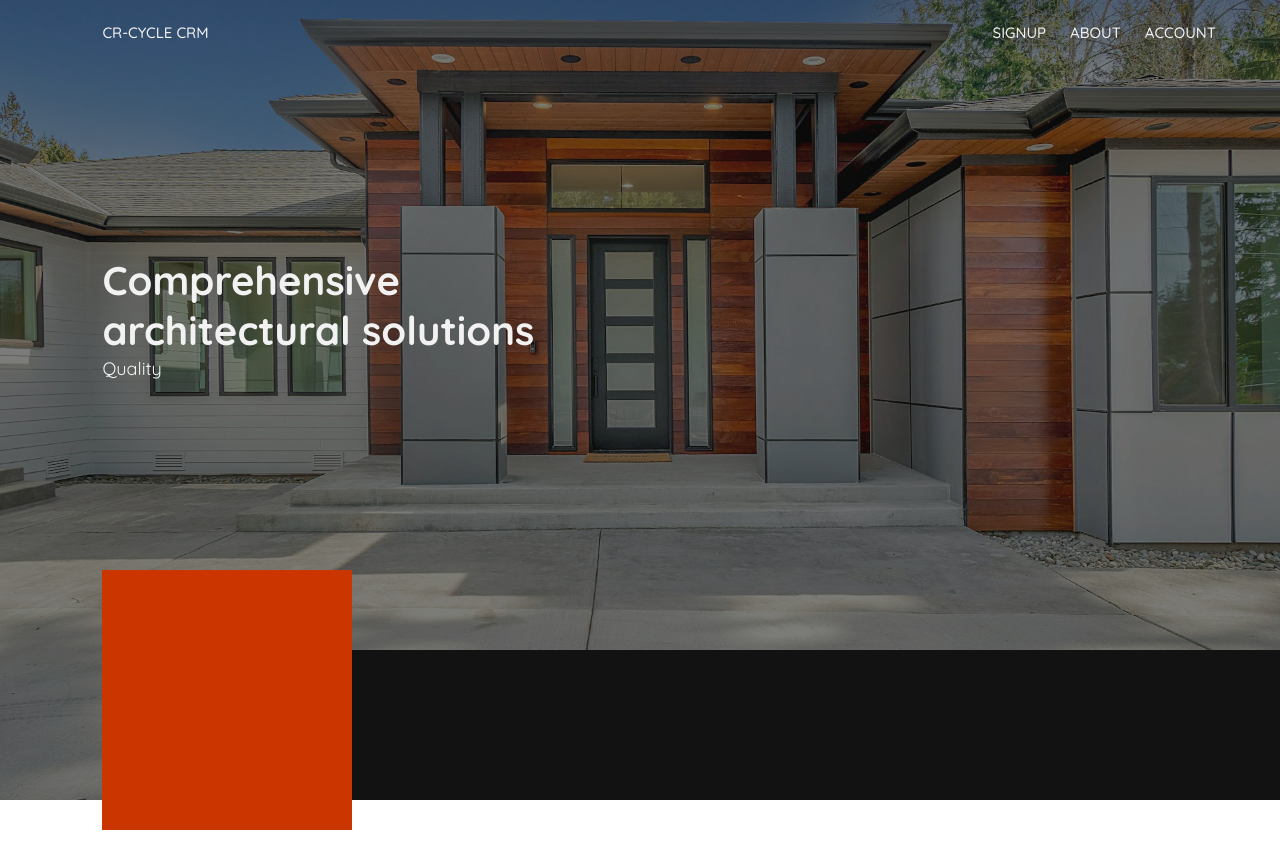
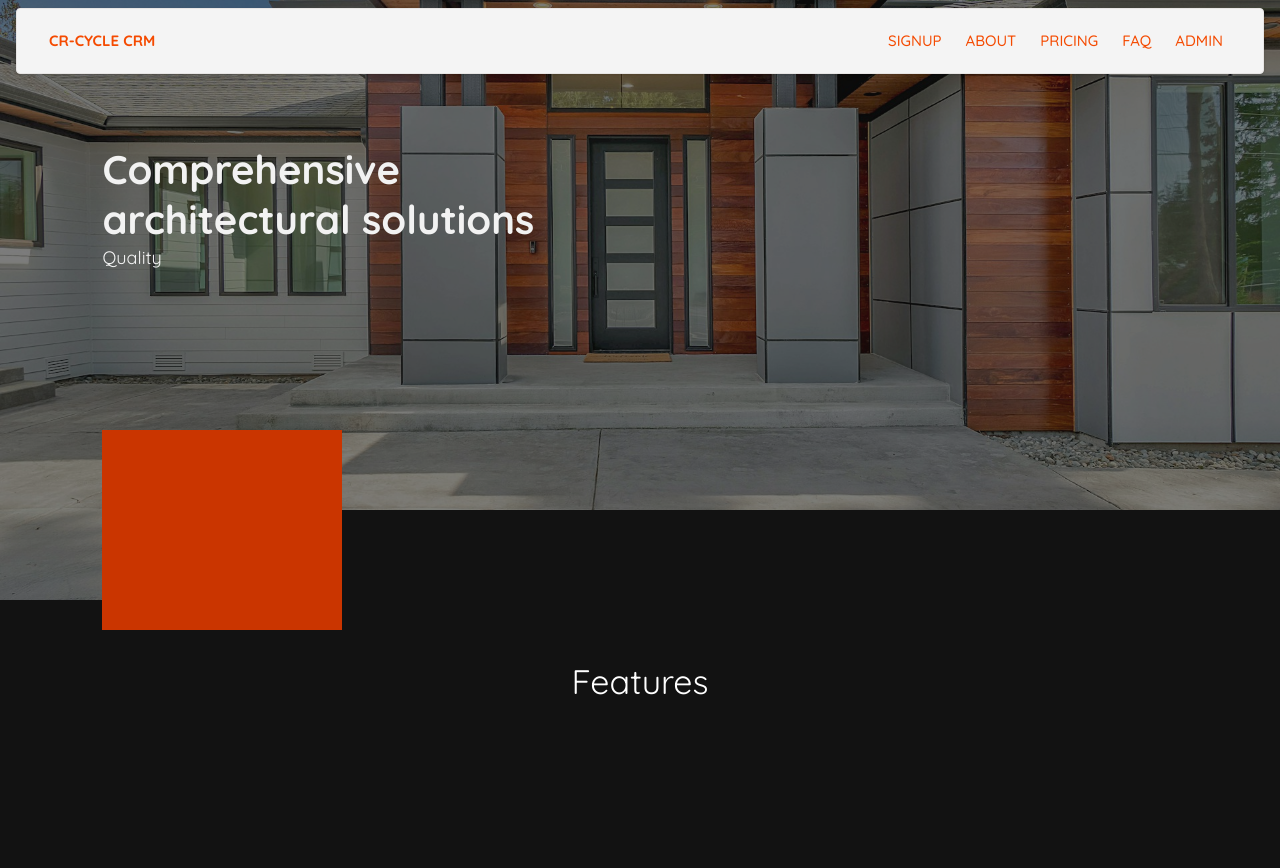
Before and after one commit to Hestia-Arc/cr-cycle-crm, a Next.js app: page / in a window 1280 px wide. Shown: the top 868 px of the page. Before the commit the page ends 830 px from the top, so only its background shows below. Built offline with nearby package versions, Linux system fonts and the light colour scheme.

Commit message:
fix landing page structure

```diff
--- a/package.json
+++ b/package.json
@@ -19,6 +19,7 @@
     "next": "15.1.7",
     "react": "^19.0.0",
     "react-dom": "^19.0.0",
+    "react-error-boundary": "^6.0.0",
     "tailwind-merge": "^3.0.2",
     "tailwindcss-animate": "^1.0.7"
   },
--- /dev/null
+++ b/src/app/(landing)/faq/page.tsx
@@ -0,0 +1,5 @@
+function page() {
+  return <div className="h-[100vh] w-full text-[40px] relative">faq</div>;
+}
+
+export default page;
--- /dev/null
+++ b/src/app/(landing)/layout.tsx
@@ -0,0 +1,15 @@
+import { ReactNode } from "react";
+import MainNavigation from "@/components/MainNavigation";
+
+interface LandingLayoutProps {
+  children: ReactNode;
+}
+
+export default function LandingLayout({ children }: LandingLayoutProps) {
+  return (
+    <div className=" relative ">
+      <MainNavigation />
+      <main className="min-h-screen">{children}</main>
+    </div>
+  );
+}
--- a/src/app/page.tsx
+++ b/src/app/(landing)/page.tsx
@@ -1,19 +1,11 @@
 import Image from "next/image";
-import homeBg from "../assets/crm-bg-home3.jpg";
-import MainNavigation from "../components/MainNavigation";
+import homeBg from "@/assets/crm-bg-home3.jpg";
 
 export default function Home() {
   return (
-    <>
-      <Hero />
-    </>
-  );
-}
-
-// =============== hero
-const Hero = () => {
-  return (
-    <div className="h-screen w-full text-[40px] relative">
+<>
+    {/* // =========== hero section */}
+    <div className=" h-[600px] w-full text-[40px] relative">
       <Image
         src={homeBg}
         alt="App background"
@@ -22,14 +14,13 @@ const Hero = () => {
         layout="responsive"
       />
 
+      {/* overlay */}
       <div className=" absolute top-0 left-0 right-0 bottom-0 bg-[#121212] opacity-55"></div>
 
       {/*  */}
-      <div className=" absolute top-0 left-[8%] right-0 bottom-0 flex flex-col justify-between ">
-        <MainNavigation />
-
+      <div className=" absolute top-0 left-[8%] right-0 bottom-0 pt-36 flex flex-col justify-between ">
         {/*  */}
-        <div className="mb-20">
+        <div className="">
           <h2 className="text-[#f2f2f2] font-bold leading-tight">
             Comprehensive <br /> architectural solutions
           </h2>
@@ -37,13 +28,20 @@ const Hero = () => {
         </div>
 
         {/*  */}
-        <div className="relative h-[150px] bg-[#121212] ">
-          <div className=" h-[260px] w-[250px] absolute top-[-80px] left-0 bg-orange-700"></div>
+        <div className="relative h-[90px] bg-[#121212] ">
+          <div className=" h-[200px] w-[240px] absolute top-[-80px] left-0 bg-orange-700"></div>
         </div>
       </div>
     </div>
+
+
+{/* // ======== features */}
+<div className="h-[500px] px-20 py-14 bg-[#121212] flex justify-center ">
+  <h3 className="text-[#fff] text-[34px]">Features</h3>
+</div>
+</>
   );
-};
+}
 
 // ===========
 
--- a/src/app/auth/page.tsx
+++ b/src/app/auth/page.tsx
@@ -1,8 +1,8 @@
 import React from "react";
-import MainNavigation from "../../components/MainNavigation";
 import Image from "next/image";
 import Bg from "../../assets/texture-bg.png";
 import Bg2 from "../../assets/crm-bg-home2.png";
+import Link from "next/link";
 
 function page() {
   return (
@@ -19,12 +19,12 @@ function page() {
 
       {/*  */}
       <div className=" absolute top-0 left-0 right-0 bottom-0 flex flex-col justify-between ">
-        <div className="pl-24">
-        <MainNavigation />
+        <div className="absolute top-5 left-24 ">
+          <Link href="/" className="text-orange-600 text-[24px] font-bold leading-tight">CR-CYCLE CRM</Link>
         </div>
 
         {/*  */}
-        <div className=" h-[85%] flex ml-24">
+        <div className=" h-[100%] flex ml-24">
           {/* ------ 1 */}
           <div className="flex-1 flex flex-col gap-5 justify-end">
             {/* <div className="">
@@ -45,9 +45,9 @@ function page() {
           </div>
 
           {/* ----- 2 */}
-          <div className=" flex-1  flex flex-col justify-between ">
+          <div className=" flex-1  flex flex-col justify-between pt-28 ">
             <div className="h-[70%] w-[70%] pl-10">
-              <h3 className=" text-orange-700 text-[15px] mb-3 font-semibold">LOG IN</h3>
+              <h3 className=" text-orange-600 text-[15px] font-semibold">LOG IN</h3>
               {/* <div className="h-full  border border-[#f5f5f550] rounded-md"></div> */}
             </div>
 
--- /dev/null
+++ b/src/app/dashboard/_components/dashboard-layout.tsx
@@ -0,0 +1,43 @@
+"use client"
+
+import AppSidebar from "@/components/app-sidebar";
+import NavigationBar from "@/components/NavigationBar";
+import { SidebarProvider, SidebarTrigger } from "@/components/ui/sidebar";
+import React, { ReactNode } from "react";
+import { quicksand } from "../../../../public/fonts/newFont";
+import { ErrorBoundary } from "react-error-boundary";
+
+type LayoutProps = {
+  children: ReactNode;
+};
+
+const Layout = ({ children }: LayoutProps) => {
+  return (
+    <div
+      className={`flex flex-col sm:flex-row h-screen p-1 gap-2 overflow-hidden  bg-stone-200  ${quicksand.className} antialiased`}
+    >
+      <SidebarProvider>
+        <AppSidebar />
+        <SidebarTrigger />
+        <main className=" flex-grow ">
+          <NavigationBar />
+          <div className=" h-[86vh] overflow-y-auto pr-1 rounded my-3">
+            {children}
+          </div>
+        </main>
+      </SidebarProvider>
+    </div>
+  );
+};
+
+function DashboardLayout({ children }: LayoutProps) {
+  return (
+    <Layout>
+      <ErrorBoundary fallback={<div>Something went wrong!</div>}>
+        {children}
+      </ErrorBoundary>
+    </Layout>
+  );
+}
+
+export default DashboardLayout;
--- a/src/app/dashboard/layout.tsx
+++ b/src/app/dashboard/layout.tsx
@@ -1,40 +1,16 @@
 import type { Metadata } from "next";
-import NavigationBar from "../../components/NavigationBar";
-import {
-  SidebarProvider,
-  SidebarTrigger,
-} from "../../components/ui/sidebar";
-import { quicksand } from "../../../public/fonts/newFont";
-import AppSidebar from "@/components/app-sidebar";
-
+import DashboardLayoutComponent from "./_components/dashboard-layout";
 export const metadata: Metadata = {
   title: "Dashboard - CR-Cycle CRM",
   description: "CRM System",
 };
 
-export default function RootLayout({
+export default function DashboardLayout({
   children,
 }: Readonly<{
   children: React.ReactNode;
 }>) {
-  return (
-    <html lang="en">
-      <body
-        className={`flex flex-col sm:flex-row h-screen p-1 gap-2 overflow-hidden  bg-stone-200  ${quicksand.className} antialiased`}
-      >
-        <SidebarProvider>
-          <AppSidebar />
-          <SidebarTrigger />
-          <main className=" flex-grow ">
-            <NavigationBar />
-            <div className=" h-[86vh] overflow-y-auto pr-1 rounded my-3">
-              {children}
-            </div>
-          </main>
-        </SidebarProvider>
-      </body>
-    </html>
-  );
+  return <DashboardLayoutComponent>{children}</DashboardLayoutComponent>;
 }
 
 // bg-[#8b8b8b46]
--- a/src/components/MainNavigation.tsx
+++ b/src/components/MainNavigation.tsx
@@ -3,12 +3,16 @@ import React from "react";
 
 function MainNavigation() {
   return (
-    <div className="h-[66px] flex justify-end items-center gap-6 pr-16 text-[#f2f2f2] text-[15px] font-medium ">
-      <Link href="/" className="mr-auto">CR-CYCLE CRM</Link>
+    <div className="absolute top-2 right-2 left-2 mx-2 rounded border-[1px] shadow-sm px-8 z-[99999999] h-[66px] flex justify-end items-center gap-6 pr-10 text-orange-600 text-[15px] font-medium bg-[#f4f4f4] ">
+      <Link href="/" className="mr-auto font-bold">
+        CR-CYCLE CRM
+      </Link>
       <div className=" flex justify-end  gap-6">
         <Link href="/auth">SIGNUP</Link>
         <Link href="/about">ABOUT</Link>
-        <Link href="/dashboard">ACCOUNT</Link>
+        <Link href="/pricing">PRICING</Link>
+        <Link href="/faq">FAQ</Link>
+        <Link href="/dashboard">ADMIN</Link>
       </div>
     </div>
   );
```
Also changed, not shown: src/app/(landing)/about/page.tsx (renamed from src/app/about/page.tsx), src/app/(landing)/pricing/page.tsx (renamed from src/app/pricing/page.tsx), 1 other file (tests, documents, lock files or other folders).
